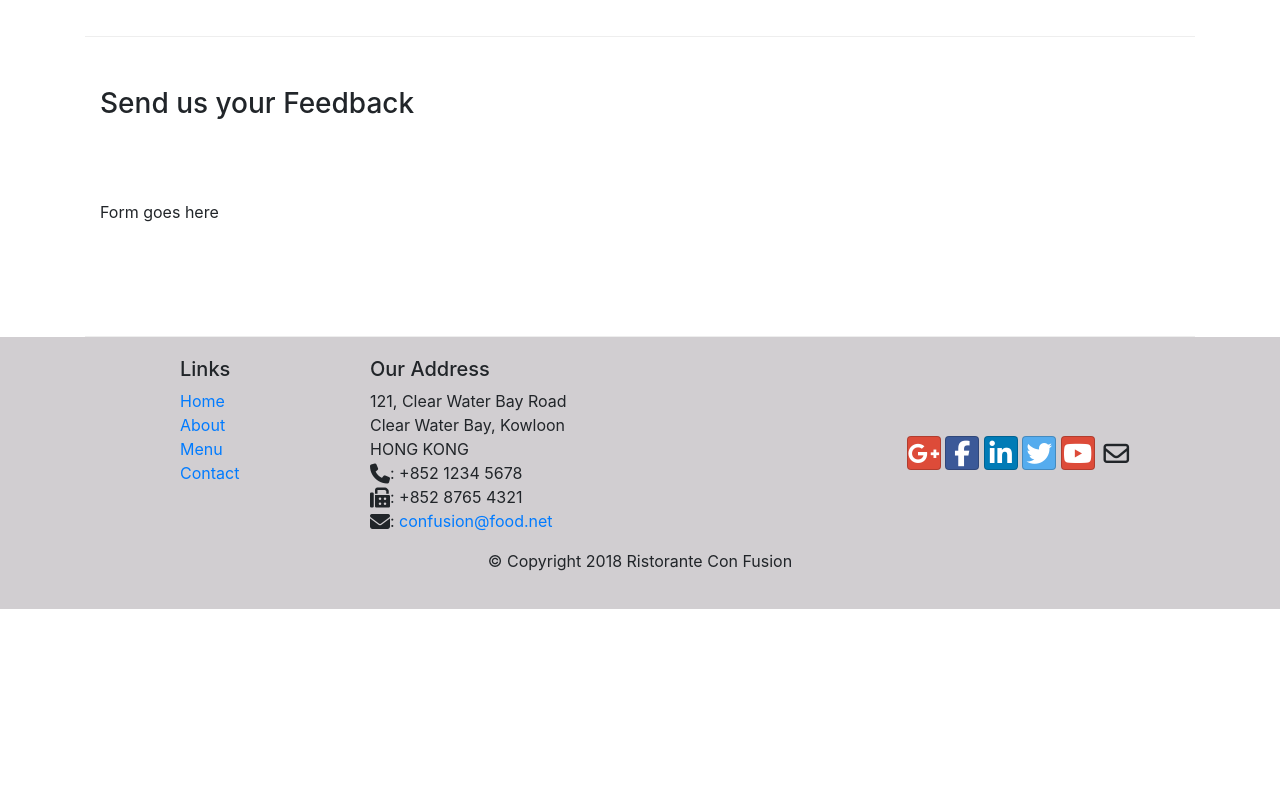
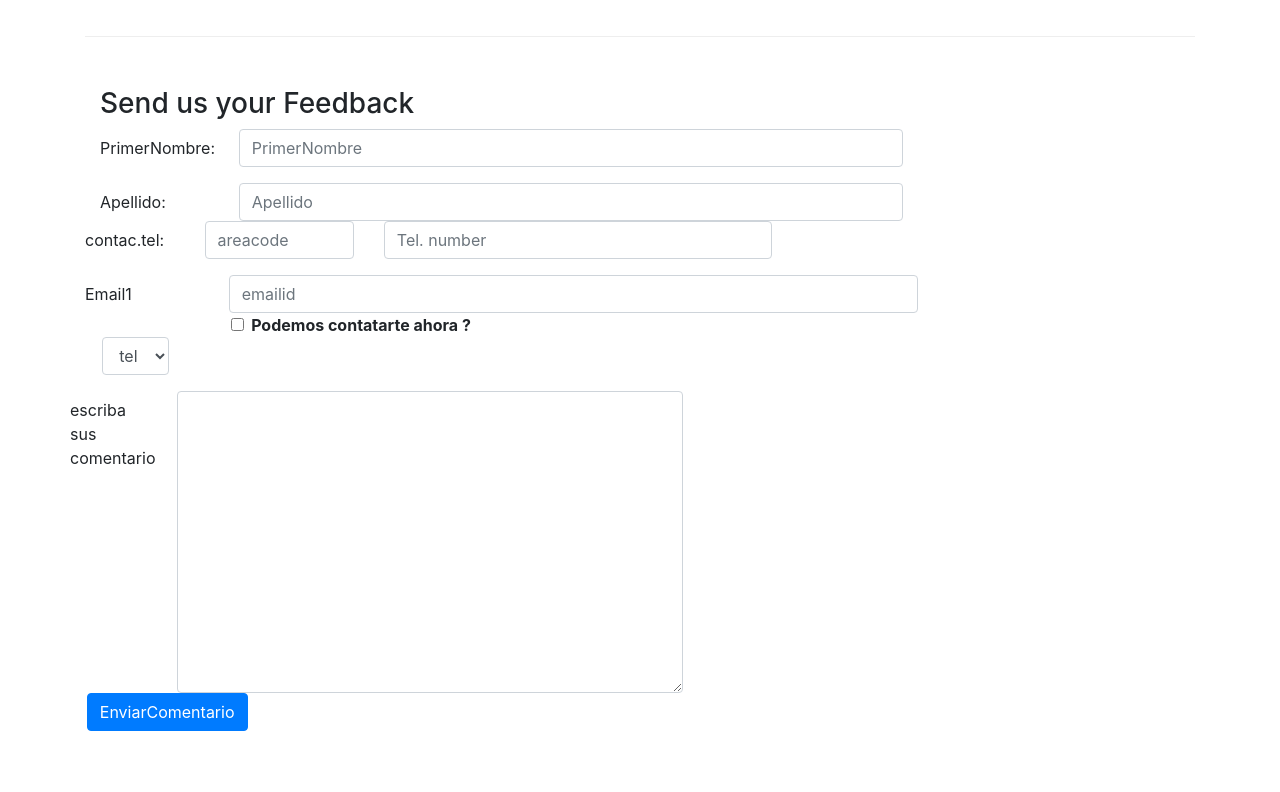
Before and after one commit to JonatanAlbenio/HTMLCURSO, a plain HTML site: page contactus.html in a window 1280 px wide. Shown: the part 840-1632 px from the top of the page. Before the commit the page ends 1449 px from the top, so only its background shows below. Drawn offline with nearby package versions, Linux system fonts and the light colour scheme; files that its build step writes are made by us from their sources.

Commit message:
SeptimoCOmiimi

```diff
--- a/contactus.html
+++ b/contactus.html
@@ -94,7 +94,80 @@
               <h3>Send us your Feedback</h3>
            </div>
             <div class="col-12 col-md-9">
-                Form goes here
+
+             <form >
+                 <div class="form-group row ">
+                     <label for="fistname" class="col-md-2 col-form-label">PrimerNombre: </label>
+                     <div class="col-md-10">
+                          <input type="text" class="form-control" id ="firstname" name="firstname"
+                          placeholder="PrimerNombre">
+
+                     </div>
+                 </div>
+                 <div class="form-group row ">
+                    <label for="lastname" class="col-md-2 col-form-label">Apellido: </label>
+                    <div class="col-md-10">
+                         <input type="text" class="form-control" id ="lastname" name="lastname"
+                         placeholder="Apellido">
+                 </div>
+
+                 <div class="form-group row ">
+                    <label for="telnum" class="col-12 col-md-2 col-form-label">contac.tel: </label>
+                    <div class="col-5 col-md-3">
+                         <input type="tel" class="form-control" id ="areacode" name="areacode"
+                         placeholder="areacode">
+
+                    </div>
+                    <div class="col-7 col-md-7">
+                        <input type="tel" class="form-control" id ="telnum" name="telnum"
+                        placeholder="Tel. number">
+
+                   </div>
+                </div>
+                <div class="form-group row ">
+                   <label for="emailid" class="col-md-2 col-form-label">Email1 </label>
+                   <div class="col-md-10">
+                        <input type="email" class="form-control" id ="emailid" name="emailid"
+                        placeholder="emailid">
+                </div>
+                <div class="form-group row ">
+                    <div class="col-md-12 offset-md-5">
+                        <div class="form-check">
+                            <input type="checkbox"class="form-check-input"
+                            name="appove" id="appove" value="">
+                            <label class="form-check-label" for="appove">
+                                <strong>Podemos contatarte ahora ?</strong>
+                            </label>
+
+                        </div>
+                    </div>
+                    <div class="col-md-3 offset-md-1">
+                        <select class="form-control">
+                            <option>tel</option>
+
+                            <option>email</option>
+
+                            <option>tel</option>
+
+                        </select>
+                    </div>
+                </div>
+                <div class="form-group row ">
+                    <label for="feedback" class="col-md-2 col-form-label">escriba sus comentario </label>
+                    <div class="col-md-10">
+                         <textarea type="email" class="form-control" id ="feedback" name="feedback"
+                         rows="12"></textarea>
+                 </div>
+                 <div class="form-group row ">
+                     <div class="offset-md-2 col-md-10">
+                         <button type="submit" class="btn btn-primary">
+                             EnviarComentario
+                         </button>
+                     </div>
+                 </div>
+             </form>
+
+
             </div>
              <div class="col-12 col-md">
             </div>
```
Also changed, not shown: index.html (+1 -1 lines).
